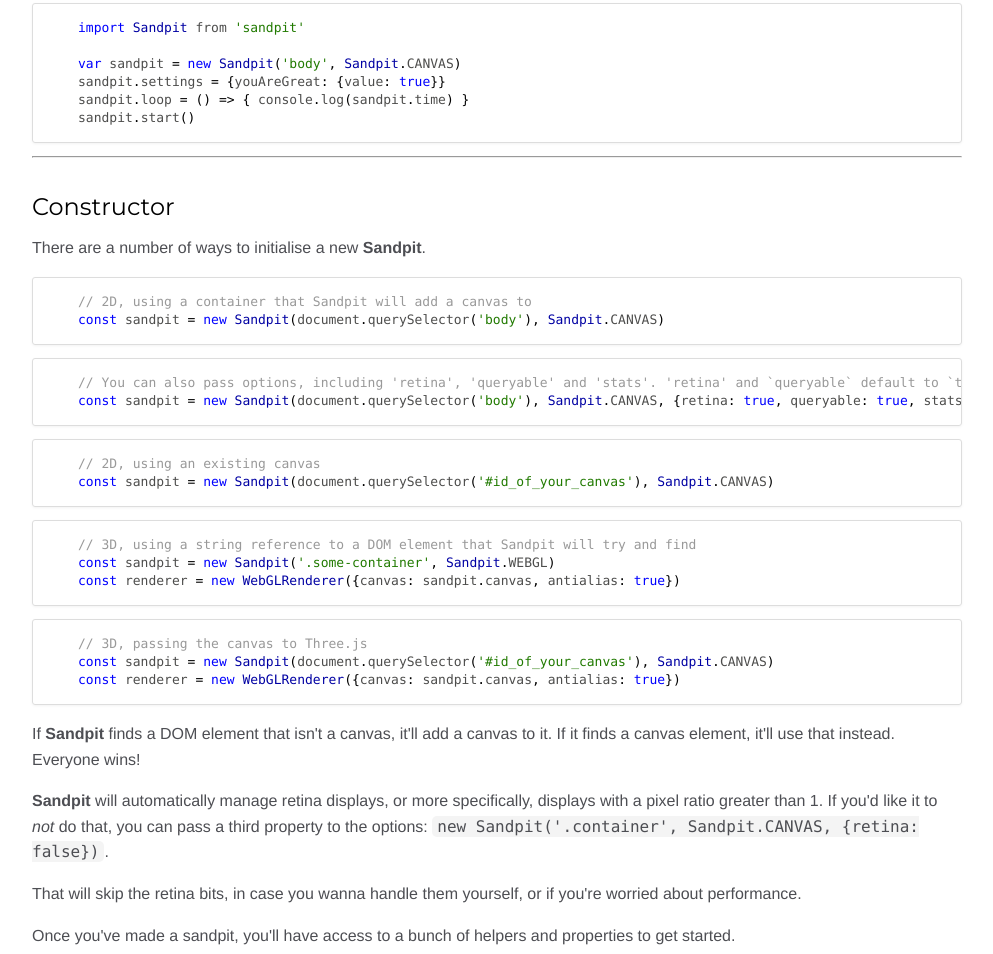
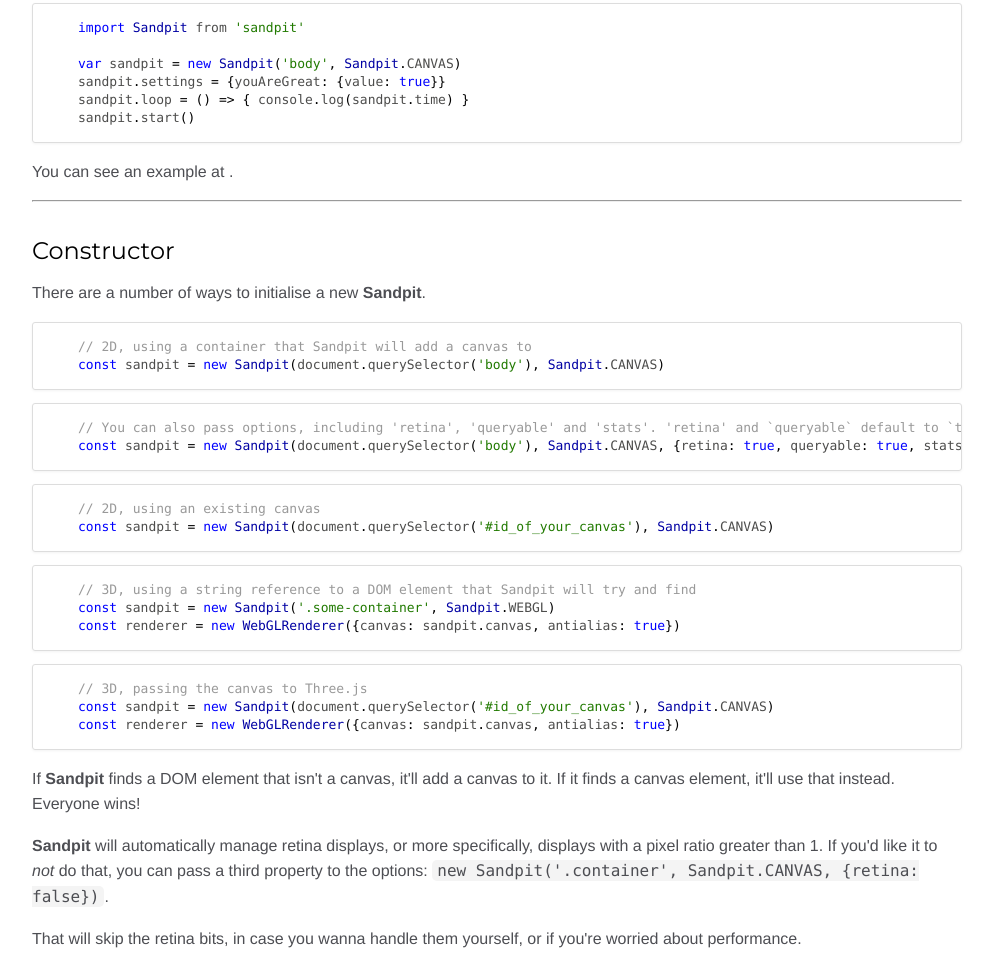
Before and after one commit to sandpit/sandpit, a website: page docs/tutorial-01-documentation.html in a window 1280 px wide. Shown: the part 1093-2047 px from the top of the page, without its empty margins (268-1261 px from the left). Drawn offline with nearby package versions, Linux system fonts and the light colour scheme.

Commit message:
Updated docs

```diff
--- a/docs/tutorial-01-documentation.html
+++ b/docs/tutorial-01-documentation.html
@@ -65,7 +65,8 @@
 var sandpit = new Sandpit('body', Sandpit.CANVAS)
 sandpit.settings = {youAreGreat: {value: true}}
 sandpit.loop = () => { console.log(sandpit.time) }
-sandpit.start()</code></pre><hr>
+sandpit.start()</code></pre><p>You can see an example at <https://github.com/superhighfives/sandpit-demo>.</p>
+<hr>
 <h2>Constructor</h2><p>There are a number of ways to initialise a new <strong>Sandpit</strong>.</p>
 <pre class="prettyprint source lang-js"><code>// 2D, using a container that Sandpit will add a canvas to
 const sandpit = new Sandpit(document.querySelector('body'), Sandpit.CANVAS)</code></pre><pre class="prettyprint source lang-js"><code>// You can also pass options, including 'retina', 'queryable' and 'stats'. 'retina' and `queryable` default to `true`.
```
Also changed, not shown: docs/index.html (+2 -1 lines).
